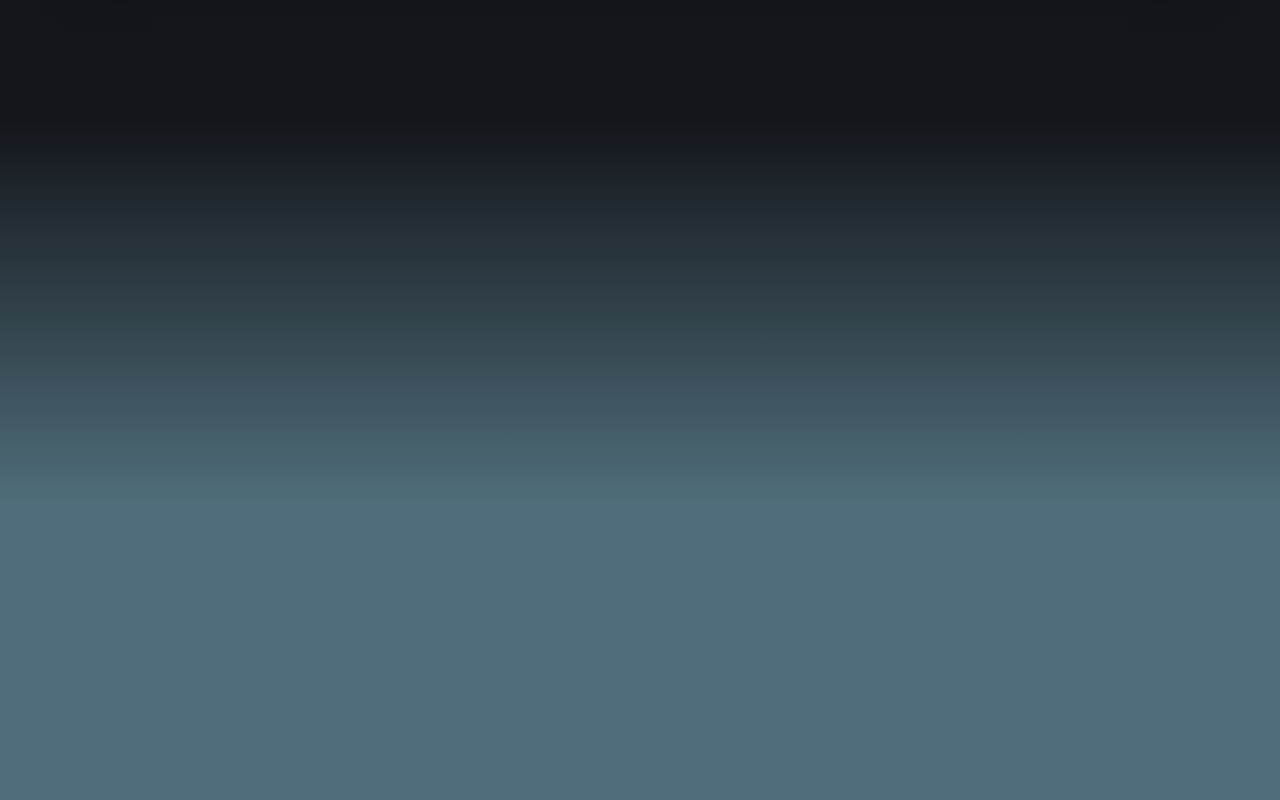
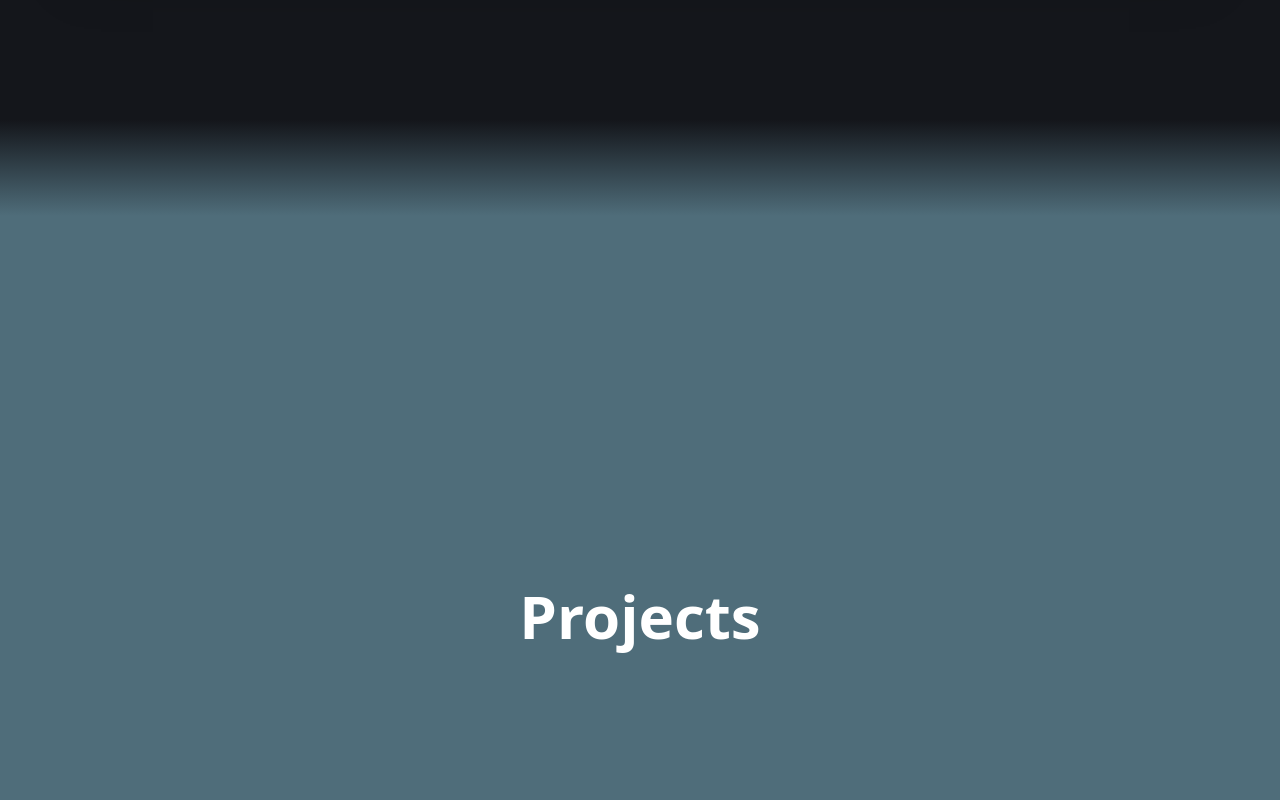
Before and after one commit to ryjchen24/ryjchen24.github.io, a Next.js app: page / in a window 1280 px wide. Shown: the part 1480-2280 px from the top of the page. Built offline with nearby package versions, Linux system fonts and the light colour scheme.

Commit message:
Change gradient stuff

```diff
--- a/app/page.tsx
+++ b/app/page.tsx
@@ -119,8 +119,10 @@ function PhoneIcon() {
   );
 }
 
-function Gradient({ from, to }: { from: string; to: string }) {
-  return <div className="h-96" style={{ backgroundImage: `linear-gradient(to bottom, ${from}, ${to})` }} />;
+// `height` is a literal Tailwind class so JIT picks it up. Title panels use a
+// short fade so the section heading isn't stranded far below the section above.
+function Gradient({ from, to, height = "h-96" }: { from: string; to: string; height?: string }) {
+  return <div className={height} style={{ backgroundImage: `linear-gradient(to bottom, ${from}, ${to})` }} />;
 }
 
 function ProjectSection({ project }: { project: Project }) {
@@ -219,7 +221,7 @@ export default function Home() {
       </section>
 
       <section>
-        <Gradient from="#14161b" to="#4f6d7a" />
+        <Gradient from="#14161b" to="#4f6d7a" height="h-24" />
         <div id="projects" className="flex min-h-screen items-center justify-center bg-[#4f6d7a] px-6">
           <h2 className="text-center text-5xl font-semibold text-white sm:text-6xl">Projects</h2>
         </div>
@@ -229,7 +231,7 @@ export default function Home() {
             {projects[index + 1] && <Gradient from={project.gradientTo ?? project.color} to={projects[index + 1].color} />}
           </div>
         ))}
-        <Gradient from={projects[projects.length - 1].color} to={experience[0].color} />
+        <Gradient from={projects[projects.length - 1].color} to={experience[0].color} height="h-24" />
       </section>
 
       <section>
```
Also changed, not shown: public/profile.jpg.
